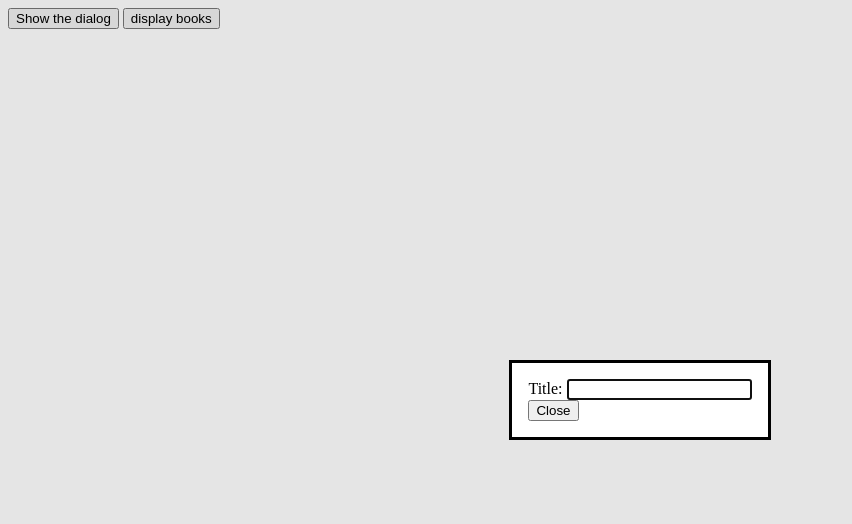
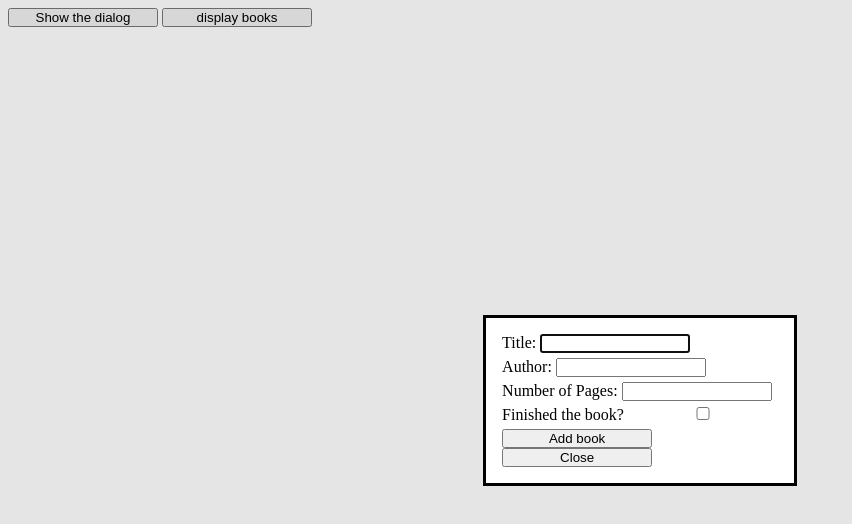
Before and after one commit to pvdberssel/TOP-library, a plain HTML site: page index.html in a window 1280 px wide. Both pictures are taken after a click on the button "Show the dialog". Shown: the whole page, without its empty margins (0-852 px from the left). Drawn offline with Linux system fonts and the light colour scheme.

Commit message:
Add submit button to dialog

```diff
--- a/css/styles.css
+++ b/css/styles.css
@@ -1,3 +1,11 @@
+input,
+button {
+  width: 150px;
+  padding: 0;
+  margin: 0;
+  box-sizing: border-box;
+}
+
 .bookcard{
     display:flex;
     flex-direction: column;
@@ -25,3 +33,9 @@
     gap:16px;
 
 }
+
+.dialog-container{
+    display:flex;
+    flex-direction: column;
+    gap:5px;
+}
--- a/index.html
+++ b/index.html
@@ -13,8 +13,29 @@
     <div class="header">
         <dialog>
             <form>
-                <label for="btitle">Title: </label>
-                <input type="text" id="btitle" name="btitle">
+                <div class="dialog-container">
+                <div>
+                    <label for="btitle">Title: </label>
+                    <input type="text" id="btitle" name="btitle">
+                </div>
+                <div>
+                    <label for="bauthor">Author: </label>
+                    <input type="text" id="bauthor" name="bauthor">
+                </div>
+                <div>
+                <label for="bpages">Number of Pages: </label>
+                <input type="number" step="1" id="bpages" name="bpages">
+                </div>
+                <div>
+                <label for="bread">Finished the book? </label>
+                <input type="checkbox"  id="bread" name="bread" value="Read">
+
+                </div>
+
+                <div>
+                    <input type="submit"  id="bsubmit" name="bsubmit" value="Add book">
+                </div>
+            </div>
             </form>
             <button>Close</button>
         </dialog>
```
